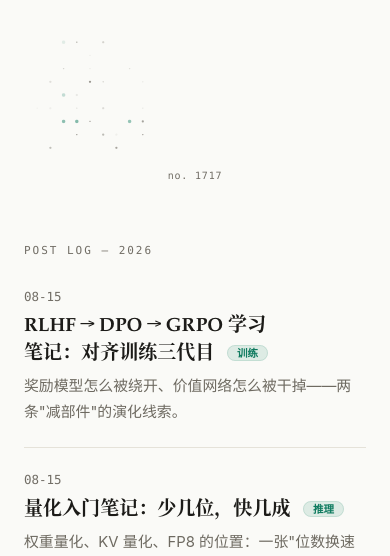
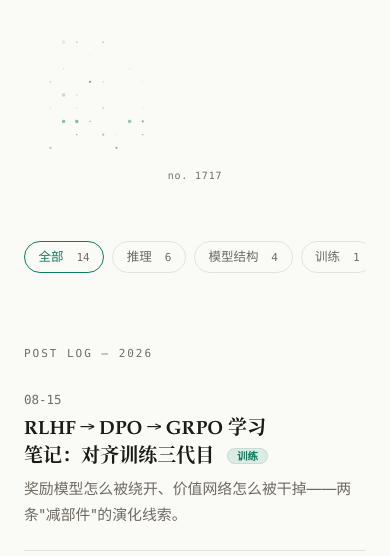
Before and after one commit to laojiahuo2003/laojiahuo2003.github.io, an Astro site: page / in a window 390 px wide. Shown: the part 288-844 px from the top of the page. Built offline with nearby package versions, Linux system fonts and the light colour scheme; Astro itself is replaced by a stand-in of ours; some packages are replaced by stand-ins of ours.

Commit message:
移动端分类侧栏改为横向胶囊条，不再隐藏
- 原先 1100px 以下直接 display:none，移动端没有分类导航入口
- 改为横向滚动胶囊条（当前分类绿框高亮，隐藏滚动条）
- 桌面端左侧粘性竖排不变

```diff
--- a/src/components/PostsSidebar.astro
+++ b/src/components/PostsSidebar.astro
@@ -59,4 +59,28 @@ const groups = groupByCategory(posts);
   .side-list a[aria-current="page"] { color: var(--ink); }
   .side-list a[aria-current="page"]::before { content: "· "; color: var(--accent); }
   .side-list .n { color: var(--faint); font-size: 11px; }
+
+  /* 移动端：竖排侧栏改为横向滚动胶囊条，分类导航不缺席 */
+  @media (max-width: 1100px) {
+    .posts-side { position: static; margin-bottom: 1.25rem; }
+    .side-cap { display: none; }
+    .side-list {
+      display: flex;
+      gap: .5rem;
+      overflow-x: auto;
+      -webkit-overflow-scrolling: touch;
+      scrollbar-width: none;
+      padding-bottom: .15rem;
+    }
+    .side-list::-webkit-scrollbar { display: none; }
+    .side-list li { margin: 0; flex-shrink: 0; }
+    .side-list a {
+      border: 1px solid var(--rule);
+      border-radius: 99px;
+      padding: .28rem .85rem;
+      white-space: nowrap;
+    }
+    .side-list a[aria-current="page"] { color: var(--accent); border-color: var(--accent); }
+    .side-list a[aria-current="page"]::before { content: none; }
+  }
 </style>
--- a/src/styles/global.css
+++ b/src/styles/global.css
@@ -443,7 +443,6 @@ body.list-page .wrap { max-width: 62rem; }
 @media (max-width: 1100px) {
   body.list-page .wrap { max-width: 42rem; }
   .posts-layout { grid-template-columns: minmax(0, 1fr); }
-  .posts-layout .posts-side { display: none; }
 }
 
 .post-layout {
```
